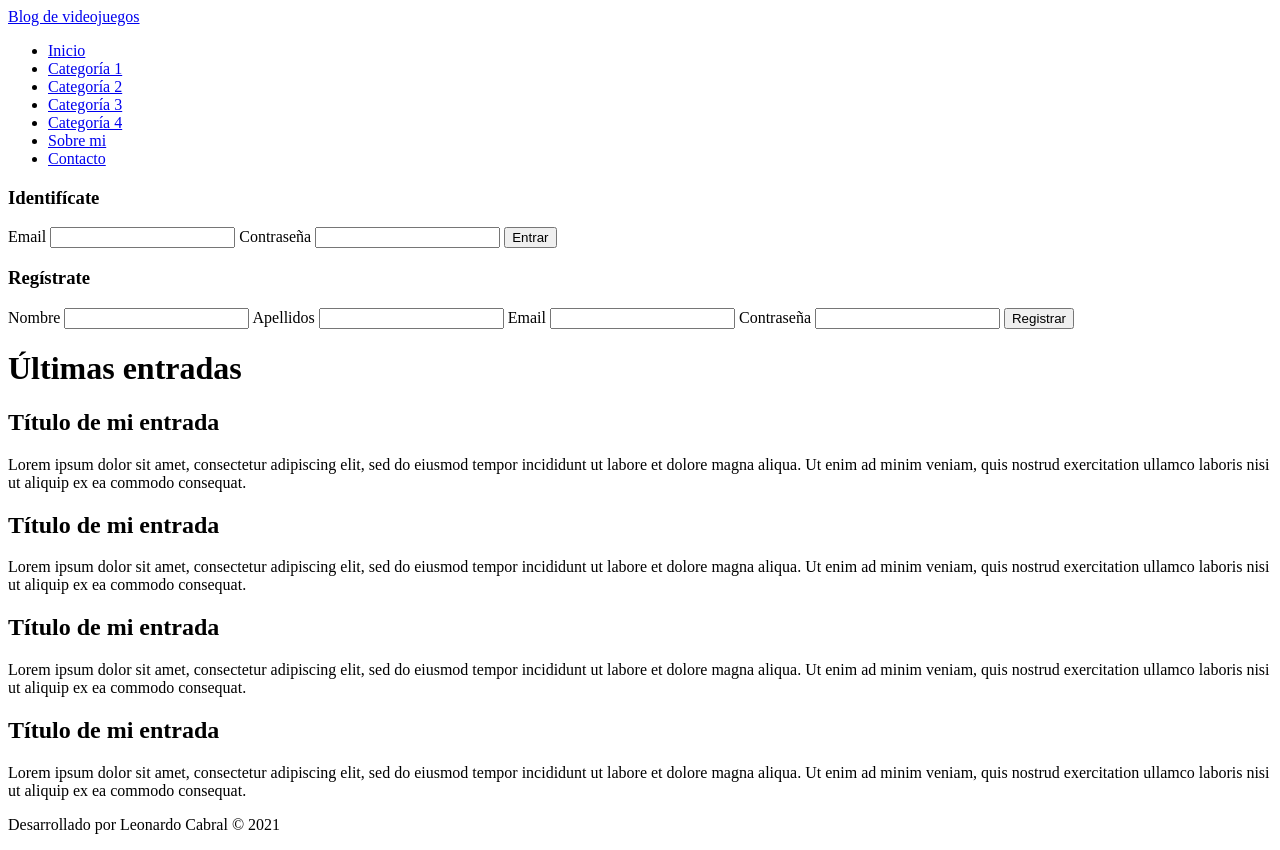
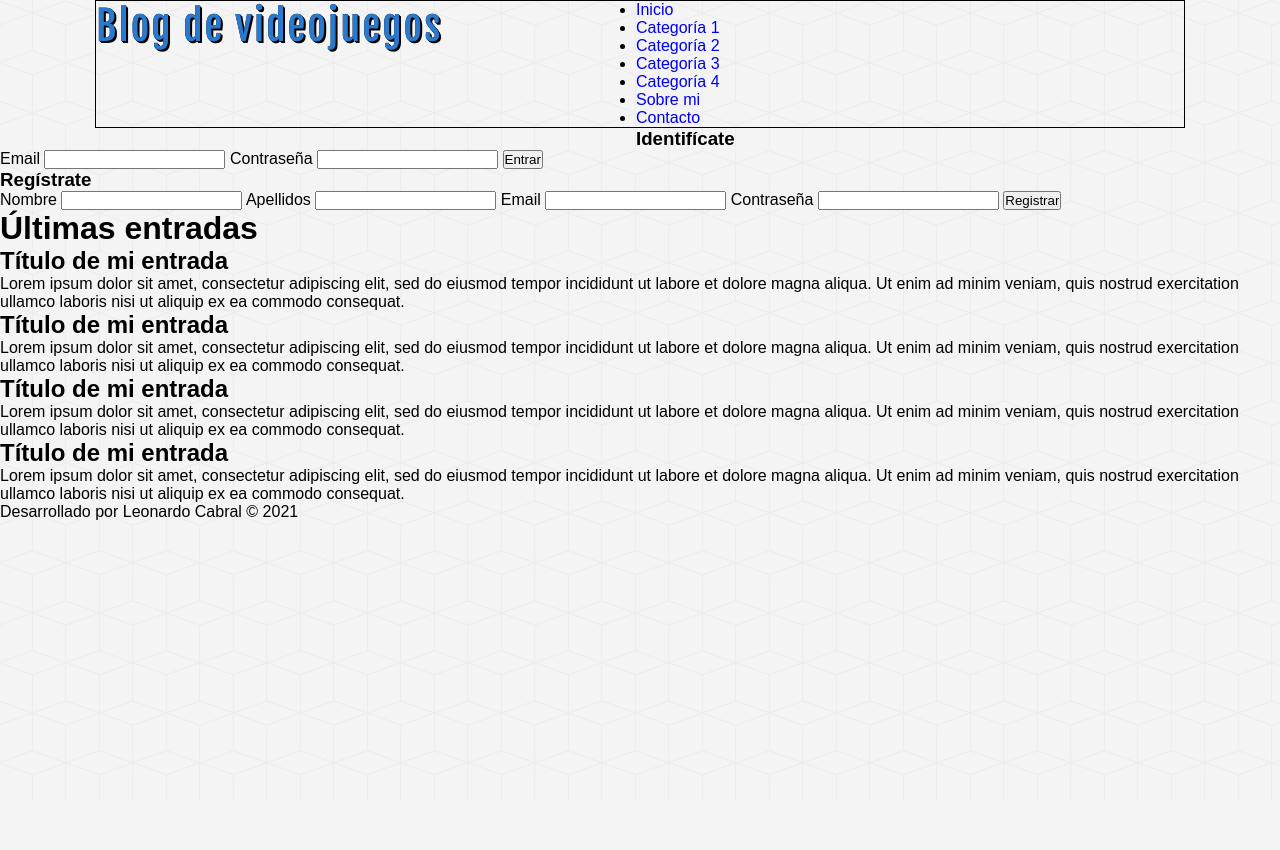
Before and after one commit to LeonardoCabral578/blog-php-mysql-, a PHP site: page / in a window 1280 px wide. After the commit the page ends 520 px from the top, so only its background shows below. Run offline with PHP 8.4, Linux system fonts and the light colour scheme.

Commit message:
cabecera estilo

```diff
--- /dev/null
+++ b/assets/css/styles.css
@@ -0,0 +1,60 @@
+/* FUENTES
+-------------------------------------------------------------------------------------------*/
+@font-face{
+    font-family: fajala;
+    src: url(../fonts/fuente.ttf) format('truetype');
+    font-weight: normal;
+    font-style: normal;
+}
+
+/* GENERALES
+-------------------------------------------------------------------------------------------*/
+*{
+    margin: 0px;
+    padding: 0px;
+    font-family: sans-serif, Helvetica, Arial;
+    text-decoration: none;
+}
+
+.clearfix{
+    clear: both;
+    float: none;
+}
+
+
+/* BODY
+-------------------------------------------------------------------------------------------*/
+body{
+    background-image: url(../img/cubes.png);
+}
+
+
+/* CABECERA
+-------------------------------------------------------------------------------------------*/
+#cabecera{
+    width: 85%;
+    height: auto;
+    background: transparent;
+    margin: 0px auto;
+    border: 1px solid black;
+}
+
+#logo{
+    float: left;
+    width: 540px;
+    height: 140px;
+}
+
+#logo a{
+    font-family: "fajala", Helvetica;
+    font-size: 40px;
+    letter-spacing: 2px;
+    color: #2979CD;
+    text-shadow: 0px 0px 0px black, 1px 1px 0px black, 2px 2px 0px black;
+    transition: all 500ms;
+}
+
+#logo a:hover{
+    cursor: pointer;
+    text-shadow: 0px 0px 0px black, -1px -1px 0px black, -2px -2px 0px black;
+}
--- a/index.php
+++ b/index.php
@@ -5,6 +5,7 @@
     <meta charset="UTF-8">
     <meta name="viewport" content="width=device-width, initial-scale=1.0">
     <title>Proyecto PHP</title>
+    <link rel="stylesheet" href="./assets/css/styles.css">
 </head>
 
 <body>
```
